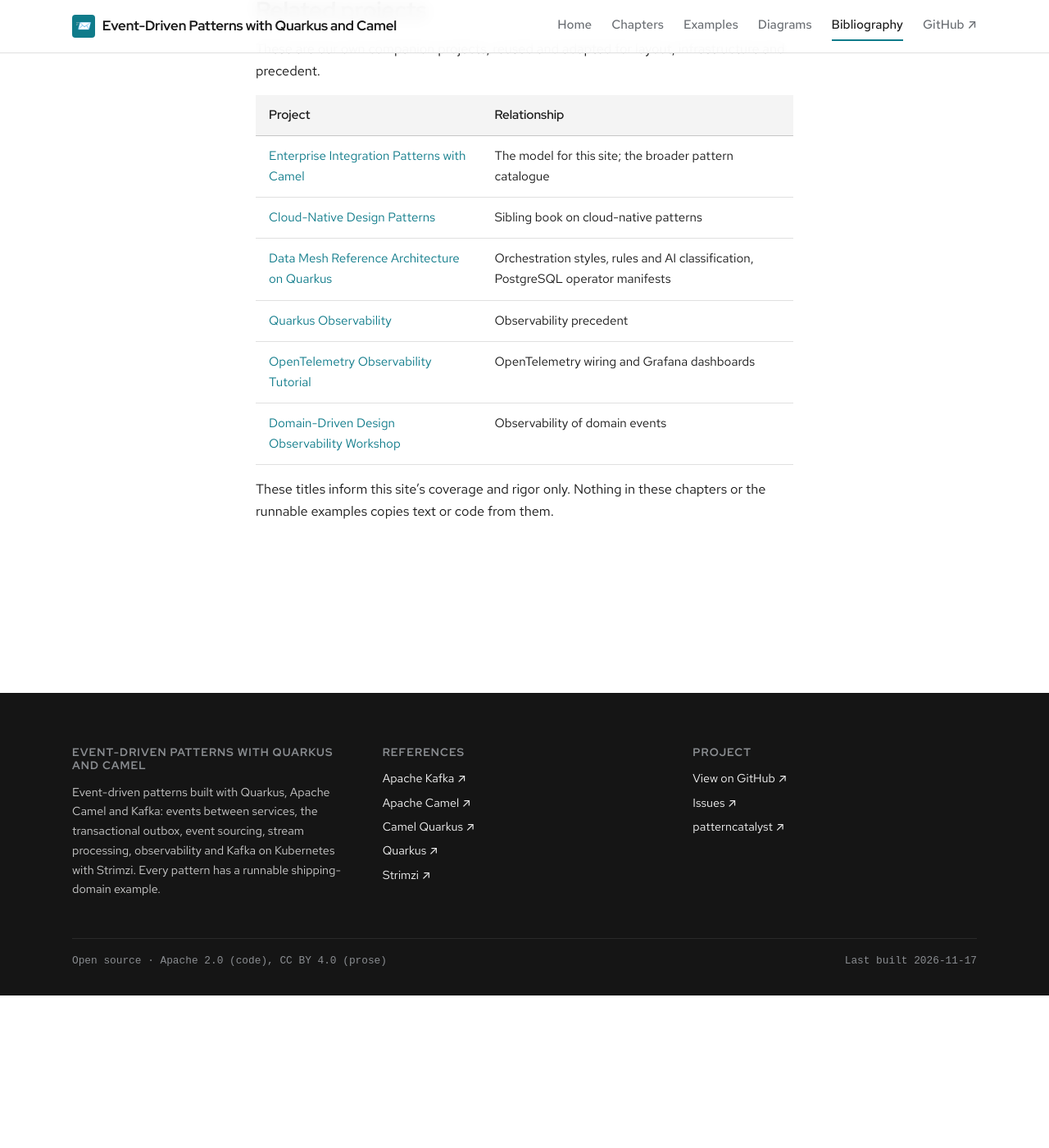
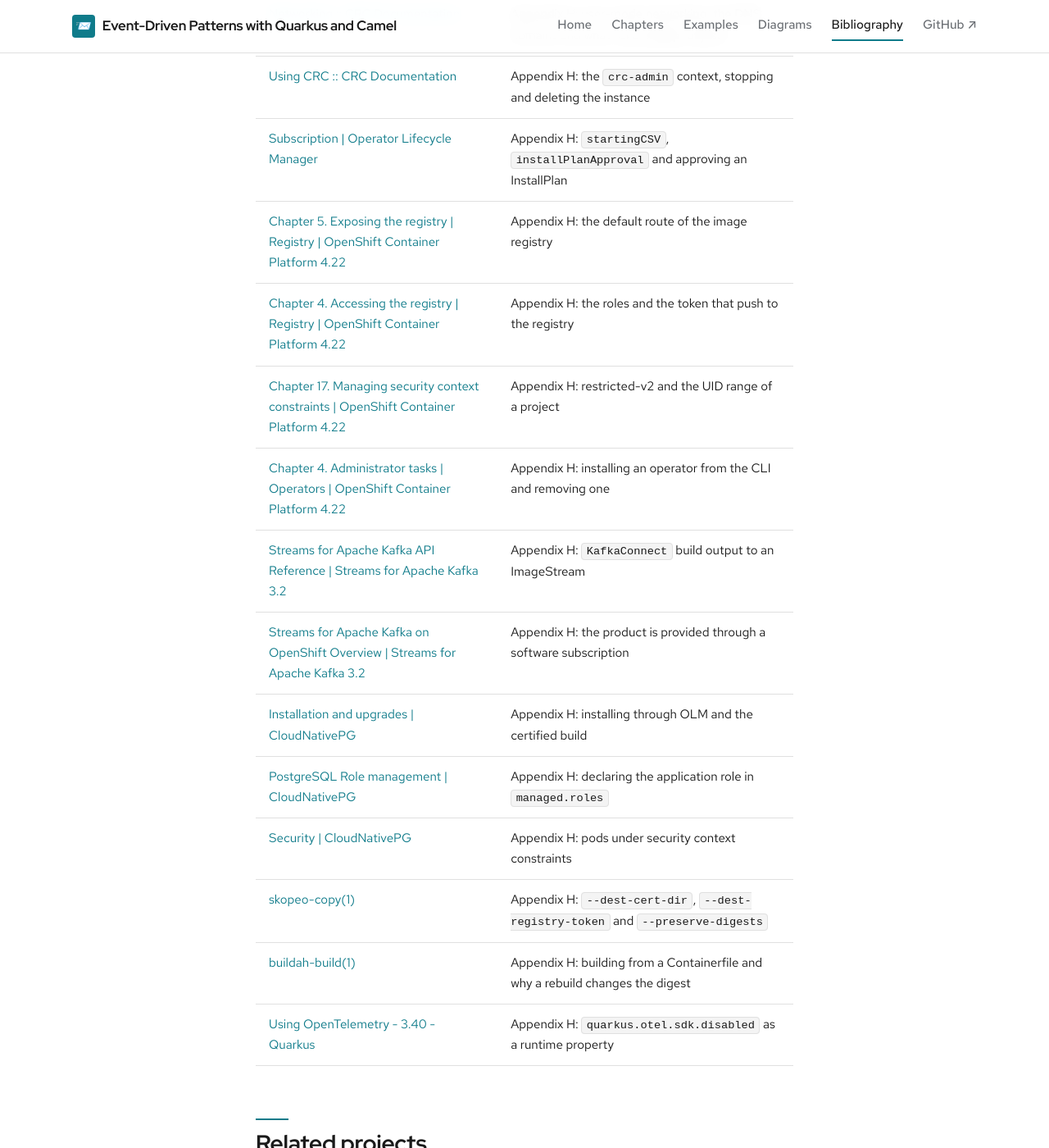
Before and after one commit to patterncatalyst/event-driven-patterns-with-quarkus-and-camel, a Jekyll site: the page built from bibliography.md, in a window 1280 px wide and 1400 px high, scrolled down 14427 px. Shown: the whole window at 82% size. Built offline with Jekyll 4.4.1, drawn with Linux system fonts in a browser that asks for light colours; some web fonts are replaced; before the commit the page ends 15641 px from its top, so only the background shows below that; some of the changed text lies outside the part shown.

Commit message:
fix(r13b.0): validation round 1 repairs (shared-cluster guards, bibliography, oc wait, claims)

```diff
--- a/bibliography.md
+++ b/bibliography.md
@@ -217,6 +217,22 @@ and its title and date checked before any chapter cites it.
     <tr><td><a href="https://github.com/open-telemetry/opentelemetry-collector-contrib/tree/v0.165.0/receiver/kafkametricsreceiver" rel="noopener">OpenTelemetry Collector Kafka metrics receiver</a></td><td>Consumer group lag and partition offsets from the broker</td></tr>
     <tr><td><a href="https://cloudnative-pg.io/documentation/" rel="noopener">CloudNativePG</a></td><td>The PostgreSQL operator and operand image</td></tr>
     <tr><td><a href="https://sdkman.io/" rel="noopener">SDKMAN</a></td><td>Installing JDK and Maven</td></tr>
+    <tr><td><a href="https://crc.dev/docs/introducing/" rel="noopener">Introducing CRC :: CRC Documentation</a></td><td>Appendix H: the single node, the ephemeral cluster, no production use</td></tr>
+    <tr><td><a href="https://crc.dev/docs/networking/" rel="noopener">Networking :: CRC Documentation</a></td><td>Appendix H: user-mode networking, the DNS domains and what <code>crc setup</code> adjusts</td></tr>
+    <tr><td><a href="https://crc.dev/docs/using/" rel="noopener">Using CRC :: CRC Documentation</a></td><td>Appendix H: the <code>crc-admin</code> context, stopping and deleting the instance</td></tr>
+    <tr><td><a href="https://olm.operatorframework.io/docs/concepts/crds/subscription/" rel="noopener">Subscription | Operator Lifecycle Manager</a></td><td>Appendix H: <code>startingCSV</code>, <code>installPlanApproval</code> and approving an InstallPlan</td></tr>
+    <tr><td><a href="https://docs.redhat.com/en/documentation/openshift_container_platform/4.22/html/registry/securing-exposing-registry" rel="noopener">Chapter 5. Exposing the registry | Registry | OpenShift Container Platform 4.22</a></td><td>Appendix H: the default route of the image registry</td></tr>
+    <tr><td><a href="https://docs.redhat.com/en/documentation/openshift_container_platform/4.22/html/registry/accessing-the-registry" rel="noopener">Chapter 4. Accessing the registry | Registry | OpenShift Container Platform 4.22</a></td><td>Appendix H: the roles and the token that push to the registry</td></tr>
+    <tr><td><a href="https://docs.redhat.com/en/documentation/openshift_container_platform/4.22/html/authentication_and_authorization/managing-pod-security-policies" rel="noopener">Chapter 17. Managing security context constraints | OpenShift Container Platform 4.22</a></td><td>Appendix H: restricted-v2 and the UID range of a project</td></tr>
+    <tr><td><a href="https://docs.redhat.com/en/documentation/openshift_container_platform/4.22/html/operators/administrator-tasks" rel="noopener">Chapter 4. Administrator tasks | Operators | OpenShift Container Platform 4.22</a></td><td>Appendix H: installing an operator from the CLI and removing one</td></tr>
+    <tr><td><a href="https://docs.redhat.com/en/documentation/red_hat_streams_for_apache_kafka/3.2/html-single/streams_for_apache_kafka_api_reference" rel="noopener">Streams for Apache Kafka API Reference | Streams for Apache Kafka 3.2</a></td><td>Appendix H: <code>KafkaConnect</code> build output to an ImageStream</td></tr>
+    <tr><td><a href="https://docs.redhat.com/en/documentation/red_hat_streams_for_apache_kafka/3.2/html-single/streams_for_apache_kafka_on_openshift_overview" rel="noopener">Streams for Apache Kafka on OpenShift Overview | Streams for Apache Kafka 3.2</a></td><td>Appendix H: the product is provided through a software subscription</td></tr>
+    <tr><td><a href="https://cloudnative-pg.io/docs/1.30/installation_upgrade/" rel="noopener">Installation and upgrades | CloudNativePG</a></td><td>Appendix H: installing through OLM and the certified build</td></tr>
+    <tr><td><a href="https://cloudnative-pg.io/docs/1.30/declarative_role_management/" rel="noopener">PostgreSQL Role management | CloudNativePG</a></td><td>Appendix H: declaring the application role in <code>managed.roles</code></td></tr>
+    <tr><td><a href="https://cloudnative-pg.io/docs/1.30/security/" rel="noopener">Security | CloudNativePG</a></td><td>Appendix H: pods under security context constraints</td></tr>
+    <tr><td><a href="https://raw.githubusercontent.com/containers/skopeo/main/docs/skopeo-copy.1.md" rel="noopener">skopeo-copy(1)</a></td><td>Appendix H: <code>--dest-cert-dir</code>, <code>--dest-registry-token</code> and <code>--preserve-digests</code></td></tr>
+    <tr><td><a href="https://raw.githubusercontent.com/containers/buildah/main/docs/buildah-build.1.md" rel="noopener">buildah-build(1)</a></td><td>Appendix H: building from a Containerfile and why a rebuild changes the digest</td></tr>
+    <tr><td><a href="https://quarkus.io/version/3.40/guides/opentelemetry" rel="noopener">Using OpenTelemetry - 3.40 - Quarkus</a></td><td>Appendix H: <code>quarkus.otel.sdk.disabled</code> as a runtime property</td></tr>
   </tbody>
 </table>
 
```
Also changed, not shown: _docs/ah-openshift-local.md (+14 -14 lines), _example_pages/ah-openshift-local.md (+1 -1 lines), _plans/verification-log.md (+3 -0 lines), examples/ah-openshift-local/README.md (+11 -10 lines), scripts/validate.py (+51 -4 lines), 5 other files.
